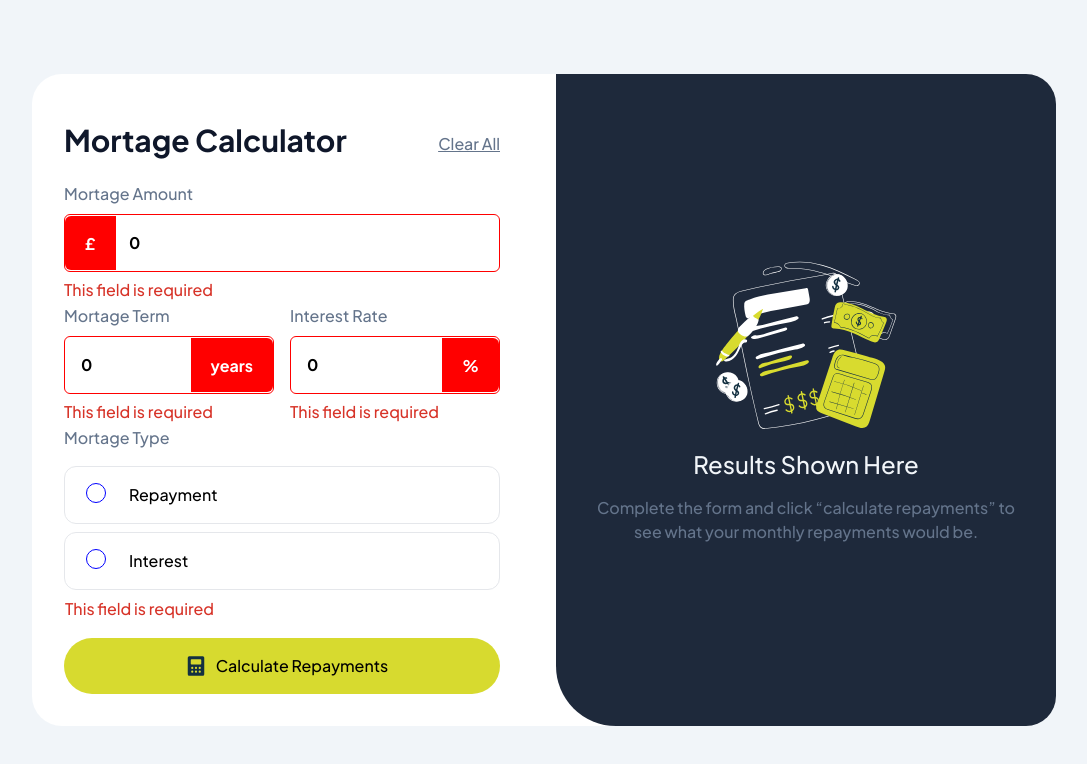
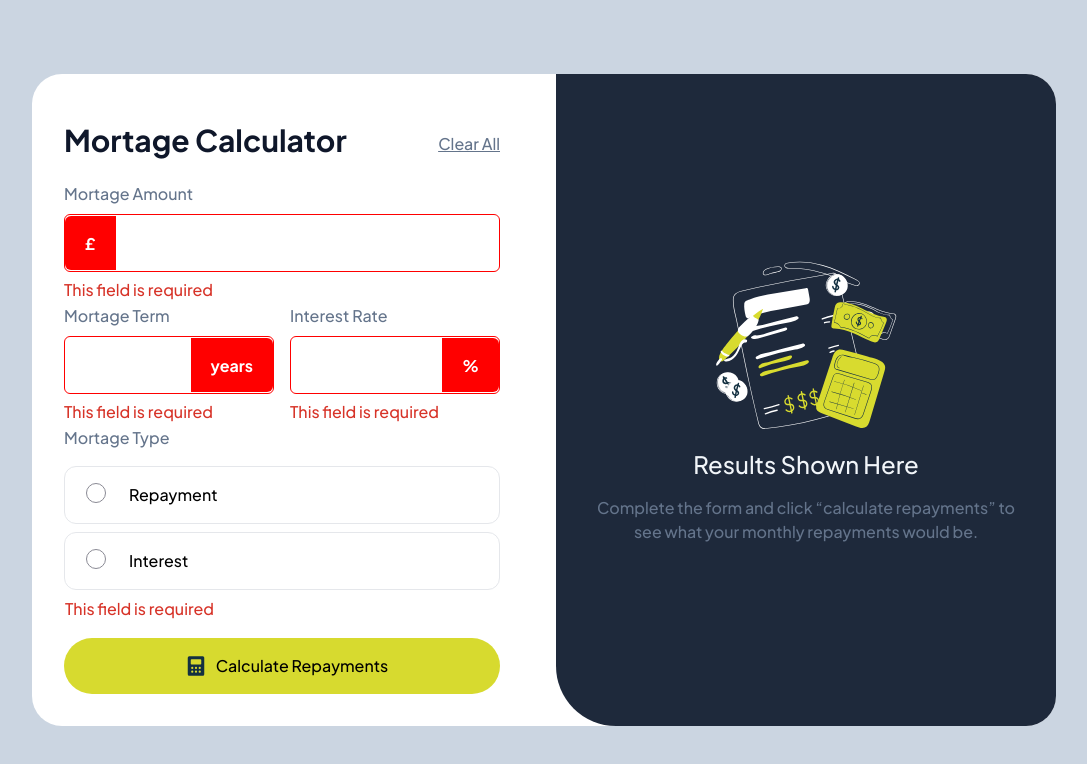
Before and after one commit to dylan-dot-c/Mortage_Calculator_Frontend_Mentor, a Vue app: page / in a window 1280 px wide. Shown: the top 764 px of the page, without its empty margins (96-1183 px from the left). Built offline with nearby package versions, Linux system fonts and the light colour scheme.

Commit message:
fixed layout and validation issues

```diff
--- a/src/App.vue
+++ b/src/App.vue
@@ -4,8 +4,16 @@ import EnhancedInput from './components/EnhancedInput.vue'
 import NoResults from './components/NoResults.vue'
 import calculator from './assets/images/icon-calculator.svg'
 import { useMortageStore } from './stores/mortage'
+import { ref, onMounted } from 'vue'
 
 const data = useMortageStore()
+const formRef = ref<HTMLFormElement | null>(null)
+
+onMounted(() => {
+  if (formRef.value) {
+    formRef.value.reset()
+  }
+})
 </script>
 
 <template>
@@ -13,7 +21,7 @@ const data = useMortageStore()
     class="flex flex-col gap-6 md:grid md:grid-cols-2 md:max-w-5xl md:bg-white md:rounded-[30px] overflow-hidden"
   >
     <section class="p-4 md:p-8">
-      <form @submit.prevent="(data.submitted = true), data.calculateMortage()">
+      <form @submit.prevent="(data.submitted = true), data.calculateMortage()" ref="formRef">
         <header class="my-4 md:flex md:justify-between md:items-center">
           <h1 class="text-3xl text-slate-900 font-bold mb-2">Mortage Calculator</h1>
           <button class="underline text-slate-500" type="reset" @click="data.clearForm">
@@ -21,16 +29,16 @@ const data = useMortageStore()
           </button>
         </header>
         <div class="space-y-8 mb-8">
-          <EnhancedInput text="£" label="Mortage Amount" align="left" name="amount" :min="1000" />
-          <div class="md:grid md:grid-cols-2 md:gap-4">
+          <EnhancedInput text="£" label="Mortage Amount" align="left" name="amount" :min="0" />
+          <div class="md:grid md:grid-cols-2 md:gap-4 space-y-8 md:space-y-0">
             <EnhancedInput
               text="years"
               label="Mortage Term"
               align="right"
               name="duration"
-              :min="1"
+              :min="0"
             />
-            <EnhancedInput text="%" label="Interest Rate" align="right" name="interest" :min="1" />
+            <EnhancedInput text="%" label="Interest Rate" align="right" name="interest" :min="0" />
           </div>
         </div>
 
--- a/src/assets/main.css
+++ b/src/assets/main.css
@@ -11,7 +11,7 @@
   }
 
   body {
-    @apply md:grid md:place-items-center md:h-screen md:bg-slate-100;
+    @apply md:grid md:place-items-center md:h-screen md:bg-slate-300;
   }
 
   button,
@@ -19,9 +19,18 @@
     user-select: none;
   }
 
+  label:hover,
+  label:focus {
+    @apply outline outline-slate-400;
+  }
+
   input[type='radio'] {
     opacity: 0;
     position: absolute;
+  }
+
+  input[type='radio']:focus ~ .radio {
+    outline: 2px solid green;
   }
 
   input:not([type='radio']):invalid {
@@ -39,7 +48,8 @@
 
   input[type='radio']:invalid {
     & ~ .error {
-      @apply block m-0;
+      display: block;
+      margin: 0;
     }
   }
 
@@ -64,7 +74,7 @@
     width: 20px;
     height: 20px;
     border-radius: 50%;
-    border: 1px solid blue;
+    border: 1px solid rgb(138, 138, 148);
   }
 
   label {
```
